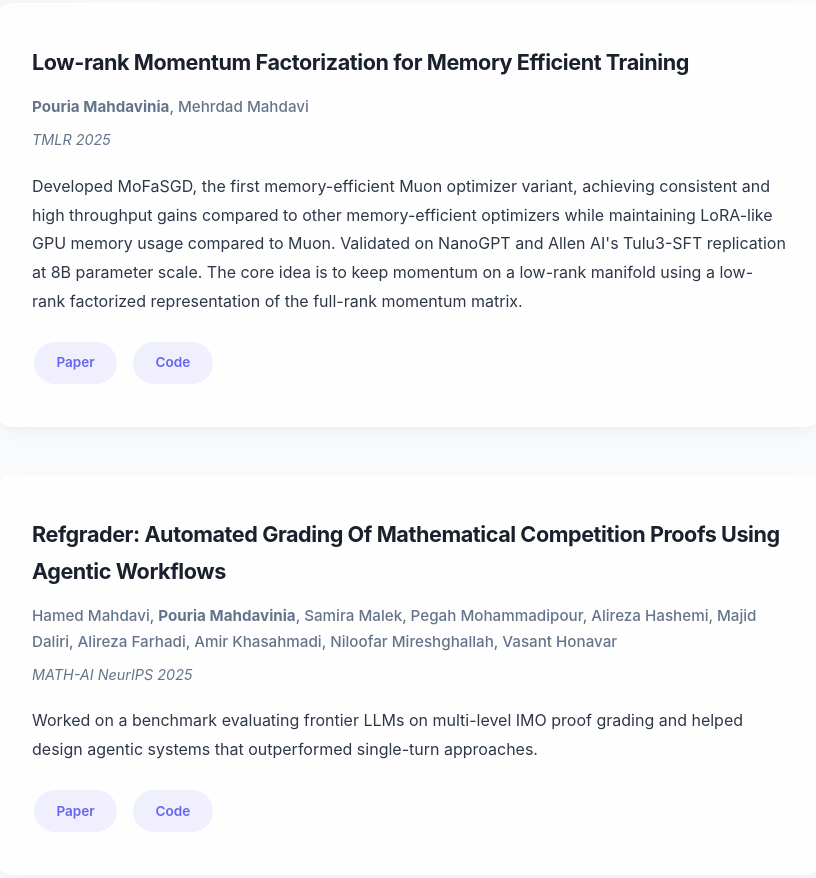
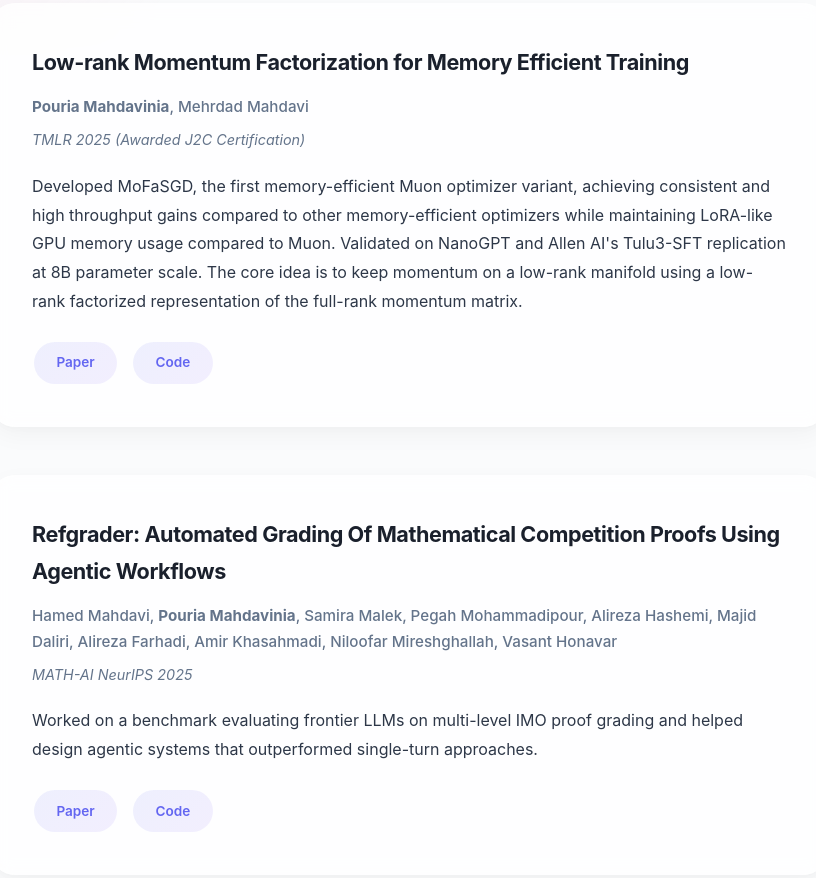
Before and after one commit to pmahdavi/pmahdavi.github.io, a plain HTML site: page research.html in a window 1280 px wide. Shown: the part 919-1797 px from the top of the page, without its empty margins (231-1047 px from the left). Drawn offline with Linux system fonts and the light colour scheme.

Commit message:
Add J2C Certification award to TMLR 2025 paper

```diff
--- a/research.html
+++ b/research.html
@@ -38,7 +38,7 @@
             <article class="paper">
                 <h3><a href="https://openreview.net/pdf?id=W3D3TVo9a3">Low-rank Momentum Factorization for Memory Efficient Training</a></h3>
                 <p class="authors"><strong>Pouria Mahdavinia</strong>, Mehrdad Mahdavi</p>
-                <p class="venue">TMLR 2025</p>
+                <p class="venue">TMLR 2025 (Awarded J2C Certification)</p>
                 <p class="description">Developed MoFaSGD, the first memory-efficient Muon optimizer variant, achieving consistent and high throughput gains compared to other memory-efficient optimizers while maintaining LoRA-like GPU memory usage compared to Muon. Validated on NanoGPT and Allen AI's Tulu3-SFT replication at 8B parameter scale. The core idea is to keep momentum on a low-rank manifold using a low-rank factorized representation of the full-rank momentum matrix.</p>
                 <div class="paper-links">
                     <a href="https://openreview.net/pdf?id=W3D3TVo9a3" class="paper-link">Paper</a>
```
